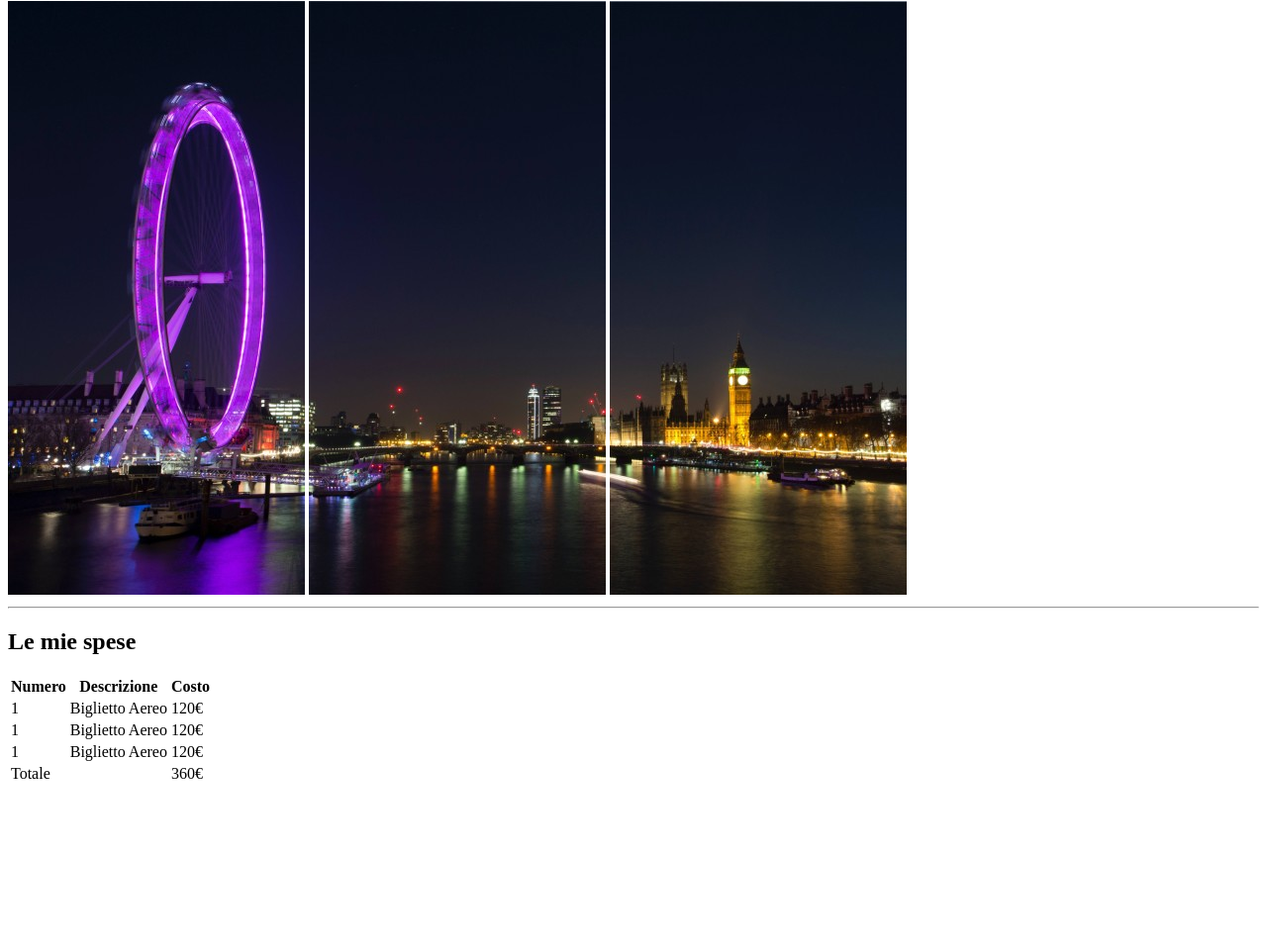
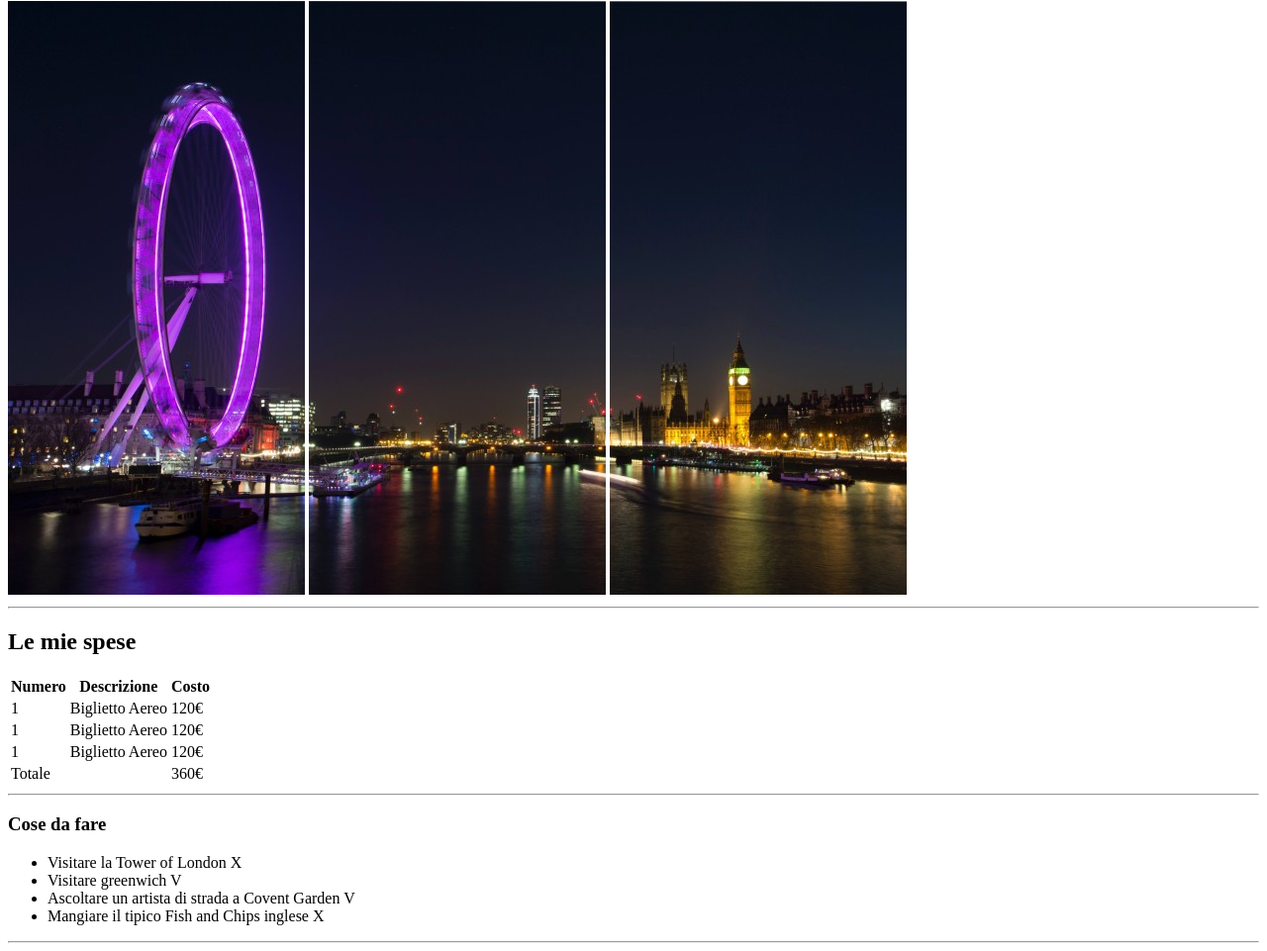
Before and after one commit to valeriofilareti/html-london-trip, a plain HTML site: page index.html in a window 1280 px wide. Shown: the part 79-1040 px from the top of the page at 99% size. Before the commit the page ends 881 px from the top, so only its background shows below. Drawn offline with Linux system fonts and the light colour scheme.

Commit message:
[add] main second section

```diff
--- a/index.html
+++ b/index.html
@@ -54,6 +54,18 @@
         </tfoot>
       </table>
     </section>
+    <hr>
+
+    <section>
+      <h3>Cose da fare</h3>
+      <ul>
+        <li>Visitare la Tower of London X</li>
+        <li>Visitare greenwich V</li>
+        <li>Ascoltare un artista di strada a Covent Garden V</li>
+        <li>Mangiare il tipico Fish and Chips inglese X</li>
+      </ul>
+    </section>
+    <hr>
 
 
 
```
